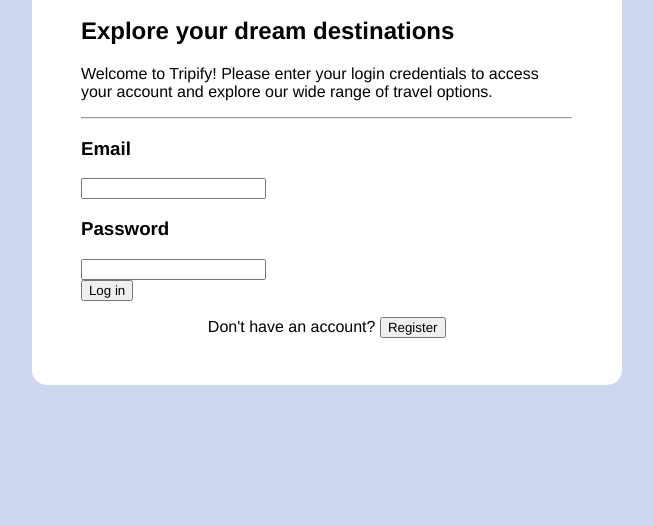
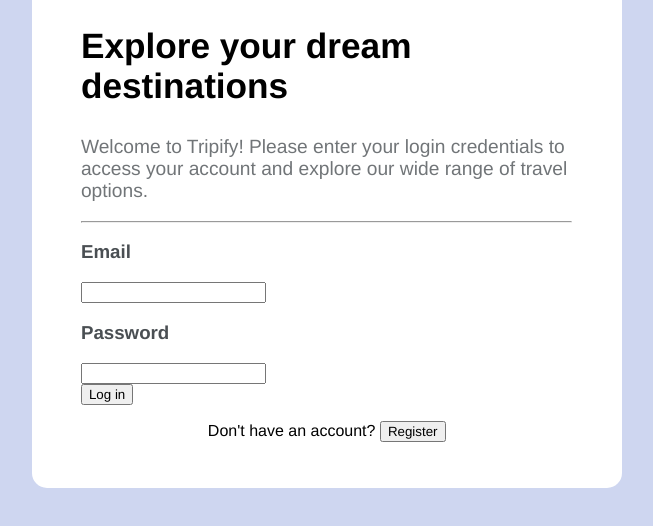
Before and after one commit to JuampyOjeda/image-based-web-project-part-2, a plain HTML site: page index.html in a window 1280 px wide. Shown: the part 304-830 px from the top of the page, without its empty margins (309-962 px from the left). Before the commit the page ends 800 px from the top, so only its background shows below. Drawn offline with Linux system fonts and the light colour scheme.

Commit message:
en index se agrego una clase a p del div.description, en css se agego estilos a h2, h3 y .welcome

```diff
--- a/css/styles.css
+++ b/css/styles.css
@@ -26,3 +26,16 @@
     font-size: 5rem;
     margin: 0;
 }
+
+h2{
+    font-size: 2.2rem;
+}
+
+.welcome{
+    color: #717578;
+    font-size: 1.2rem;
+}
+
+h3{
+    color: #4a4f53;
+}
--- a/index.html
+++ b/index.html
@@ -18,7 +18,7 @@
     <section>
         <div class="description">
             <h2>Explore your dream destinations</h2>
-            <p>Welcome to Tripify! Please enter your login credentials to access your account and explore our wide range of travel options.</p>
+            <p class="welcome">Welcome to Tripify! Please enter your login credentials to access your account and explore our wide range of travel options.</p>
         </div>
 
         <hr>  <!-- linea divisora -->
```
